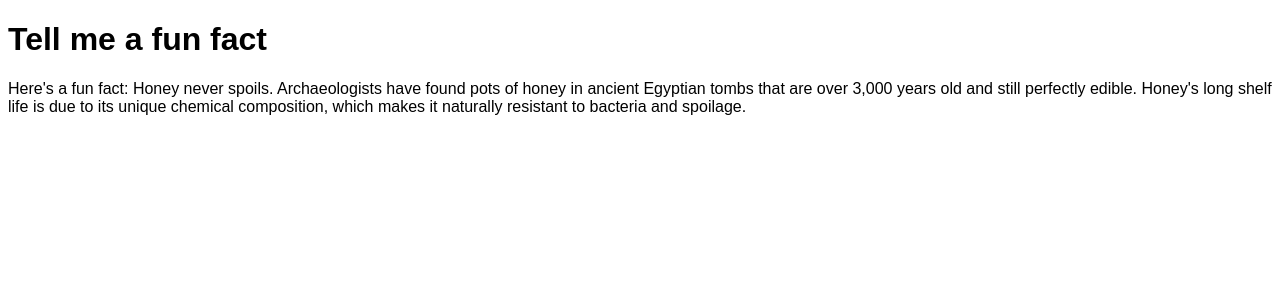
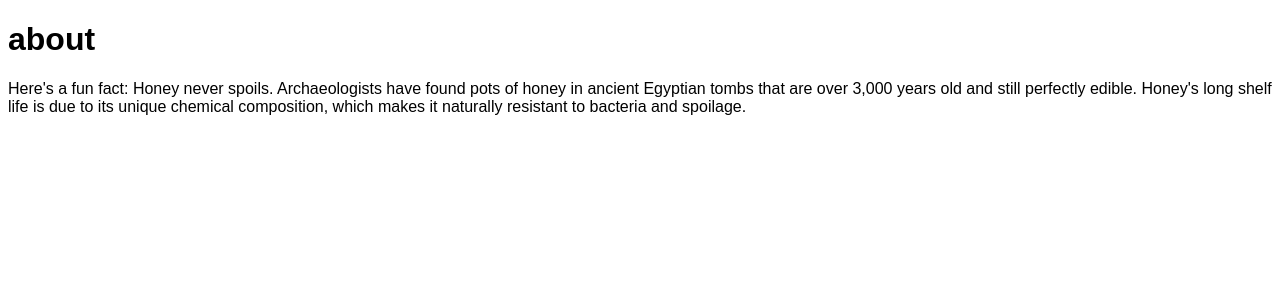
Before and after one commit to nogibjj/individual-project4-zg105, a Flask app: page /about in a window 1280 px wide. Shown: the part 78-378 px from the top of the page. Run offline with Flask 3, Linux system fonts and the light colour scheme.

Commit message:
final commit

```diff
--- a/templates/about.html
+++ b/templates/about.html
@@ -1,6 +1,6 @@
 {% extends 'layout.html' %}
 
 {% block content %}
-<h1>Tell me a fun fact</h1>
+<h1>about</h1>
 <p>Here's a fun fact: Honey never spoils. Archaeologists have found pots of honey in ancient Egyptian tombs that are over 3,000 years old and still perfectly edible. Honey's long shelf life is due to its unique chemical composition, which makes it naturally resistant to bacteria and spoilage.</p>
 {% endblock %}
--- a/templates/layout.html
+++ b/templates/layout.html
@@ -9,7 +9,7 @@
         <nav>
             <ul>
                 <li><a href="{{ url_for('home') }}">Home</a></li>
-                <li><a href="{{ url_for('Tell me a fun fact') }}">About</a></li>
+                <li><a href="{{ url_for('about') }}">About</a></li>
             </ul>
         </nav>
     </header>
```
